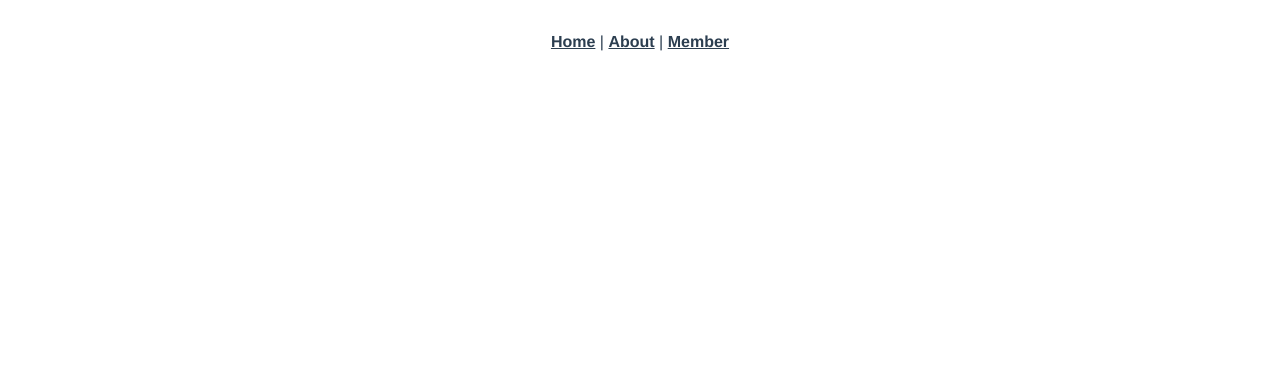
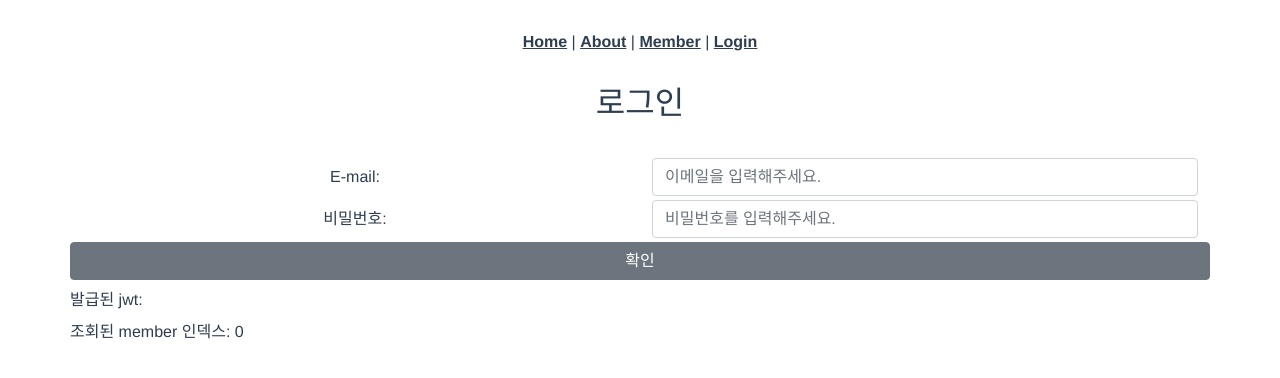
Before and after one commit to redjen8/yanolja, a Vue app in the folder yanolja-front/: page /login in a window 1280 px wide. Shown: the top 378 px of the page. Built offline with nearby package versions, Linux system fonts and the light colour scheme.

Commit message:
implemented login page. shows result jwt and memberIdx

```diff
--- a/yanolja-front/src/App.vue
+++ b/yanolja-front/src/App.vue
@@ -3,7 +3,8 @@
     <div id="nav">
       <router-link to="/">Home</router-link> |
       <router-link to="/about">About</router-link> |
-      <router-link to="/member">Member</router-link>
+      <router-link to="/member">Member</router-link> |
+      <router-link to="/login">Login</router-link>
     </div>
     <router-view/>
   </div>
--- a/yanolja-front/src/router/index.js
+++ b/yanolja-front/src/router/index.js
@@ -22,6 +22,11 @@ const routes = [
     path: '/member',
     name: 'Member',
     component: () => import('../views/Member')
+  },
+  {
+    path: '/login',
+    name: 'Login',
+    component: () => import('../views/Login')
   }
 ]
 
--- /dev/null
+++ b/yanolja-front/src/views/Login.vue
@@ -0,0 +1,80 @@
+<template>
+  <b-container>
+    <b-row align-v="center" class="my-0">
+      <h2>로그인</h2>
+    </b-row>
+    <br>
+    <b-row align-v="center" class="my-1">
+      <b-col sm="6">
+        <label>E-mail: </label>
+      </b-col>
+      <b-col sm="6">
+        <b-form-input id="loginInputEmail" type="email" placeholder="이메일을 입력해주세요."></b-form-input>
+      </b-col>
+    </b-row>
+
+    <b-row align-v="center" class="my-1">
+      <b-col sm="6">
+        <label>비밀번호: </label>
+      </b-col>
+      <b-col sm="6">
+        <b-form-input id="loginInputPassword" type="password" placeholder="비밀번호를 입력해주세요."></b-form-input>
+      </b-col>
+    </b-row>
+
+    <b-row>
+      <b-button id="btnLoginConfirm" sm="3" @click="postUserLogin()">확인</b-button>
+    </b-row>
+
+    <b-row class="my-2" align="start">
+        발급된 jwt: <br>{{ jwt }}
+    </b-row>
+
+    <b-row class="my-2">
+      조회된 member 인덱스: {{ memberIndex }}
+    </b-row>
+  </b-container>
+</template>
+
+<script>
+import axios from 'axios'
+
+
+export default {
+  name: "Login",
+  data: () => {
+    return {
+      jwt: '',
+      memberIndex: 0
+    }
+  },
+  methods: {
+    postUserLogin() {
+      let saveData = {};
+      saveData.email = document.getElementById("loginInputEmail").value
+      saveData.password = document.getElementById("loginInputPassword").value
+      console.log(saveData)
+      axios
+          .post("http://localhost:9000/api/member/login", JSON.stringify(saveData), {
+            headers: {
+              'Content-Type': 'application/json;charset=UTF-8',
+              'Access-Control-Allow-Origin': "*",
+            }
+          })
+          .then(res => {
+            const response = res.data
+            this.jwt = response.jwtKey
+            this.memberIndex = response.memberIdx
+            alert("resultCode: " + response.resultCode + ", Message: " + response.resultMsg)
+          })
+          .catch(err => {
+            console.log(err)
+          })
+    }
+  },
+}
+</script>
+
+<style scoped>
+
+</style>
--- a/yanolja-front/src/views/Member.vue
+++ b/yanolja-front/src/views/Member.vue
@@ -8,7 +8,7 @@
         <label>E-mail: </label>
       </b-col>
       <b-col sm="5">
-        <b-form-input id="input-email" type="email" placeholder="이메일을 입력해주세요."></b-form-input>
+        <b-form-input id="signupInputEmail" type="email" placeholder="이메일을 입력해주세요."></b-form-input>
       </b-col>
     </b-row>
 
@@ -17,7 +17,7 @@
         <label>비밀번호: </label>
       </b-col>
       <b-col sm="5">
-        <b-form-input id="input-password" type="password" placeholder="비밀번호를 입력해주세요."></b-form-input>
+        <b-form-input id="signupInputPassword" type="password" placeholder="비밀번호를 입력해주세요."></b-form-input>
       </b-col>
     </b-row>
 
@@ -40,8 +40,8 @@ export default {
   methods: {
     postUserSignupData() {
       let saveData = {};
-      saveData.email = document.getElementById("input-email").value;
-      saveData.password = document.getElementById("input-password").value;
+      saveData.email = document.getElementById("signupInputEmail").value;
+      saveData.password = document.getElementById("signupInputPassword").value;
       console.log(saveData)
       axios
       .post("http://localhost:9000/api/member/signup", JSON.stringify(saveData), {
```
